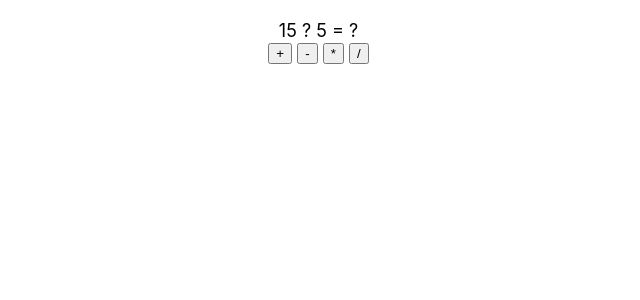
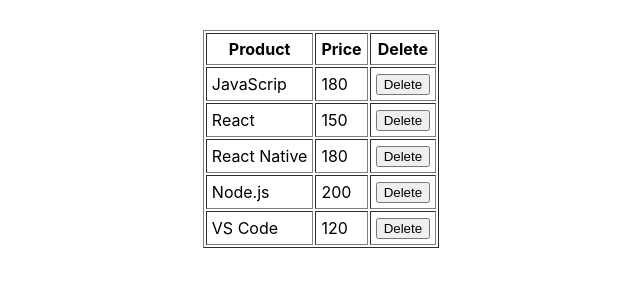
Before and after one commit to Aamonrat/app1, a React (Create React App) app: page / in a window 1280 px wide. Shown: the top 300 px of the page, without its empty margins (319-959 px from the left). Built offline with nearby package versions, Linux system fonts and the light colour scheme.

Commit message:
RefsArray

```diff
--- a/src/App.js
+++ b/src/App.js
@@ -1,6 +1,6 @@
 import React from 'react';
-import RefsFunc from './refs-func';
+import RefsArray from './refs-array';
 
 export default function App() {
-    return <RefsFunc/>
+    return <RefsArray/>
 }
--- /dev/null
+++ b/src/refs-array.js
@@ -0,0 +1,48 @@
+import React from 'react'
+
+export default function RefsArray() {
+    const table = React.useRef()
+    const tr = React.useRef([])
+
+    const data = [
+        ['JavaScrip',180],
+        ['React',150],
+        ['React Native',180],
+        ['Node.js',200],
+        ['VS Code',120]
+    ]
+
+    const onClickButton = (i) => {
+        const index = tr.current[i].rowIndex
+        table.current.deleteRow(index)
+    }
+    const onMouseOverRow = (i) => {
+        tr.current[i].style.backgroundColor = 'yellow'
+
+    }
+    const onMouseOutRow = (i) => {
+        tr.current[i].style.backgroundColor = 'white'
+    }
+    const tableStyle = {margin:'auto',marginTop:30}
+
+    return(
+        <table ref={table}border="1" cellPadding={5} style={tableStyle}>
+            <tr><th>Product</th><th>Price</th><th>Delete</th></tr>
+            {
+                data.map((item,i)=>{
+                    return(
+                        <tr ref={el => tr.current[i] = el}
+                            onMouseOver={() => onMouseOverRow(i)}
+                            onMouseOut={() => onMouseOutRow(i)}
+                        >
+                            <td>{item[0]}</td>
+                            <td>{item[1]}</td>
+                            <td><button onClick={() => onClickButton(i)}>Delete</button>
+                            </td>
+                        </tr>
+                    )
+                })
+            }
+        </table>
+    )
+}
```
